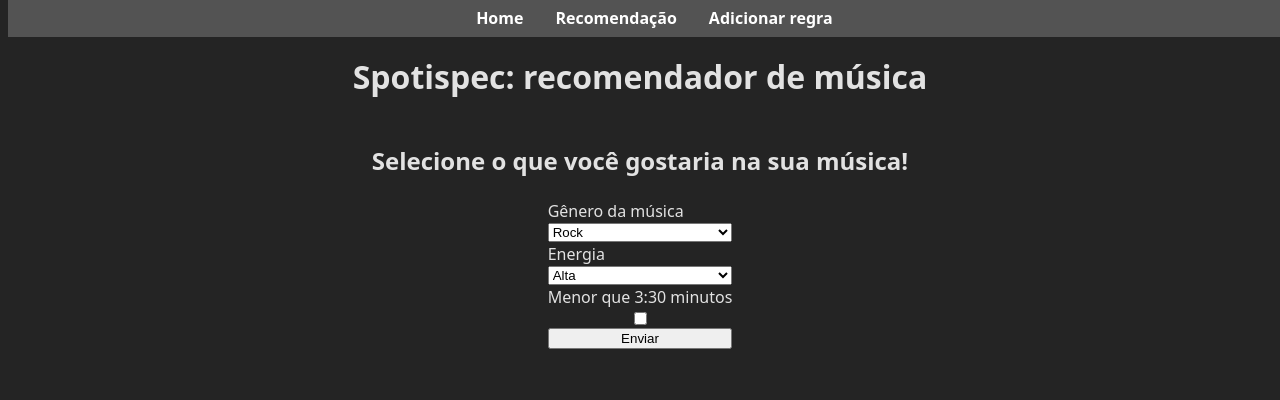
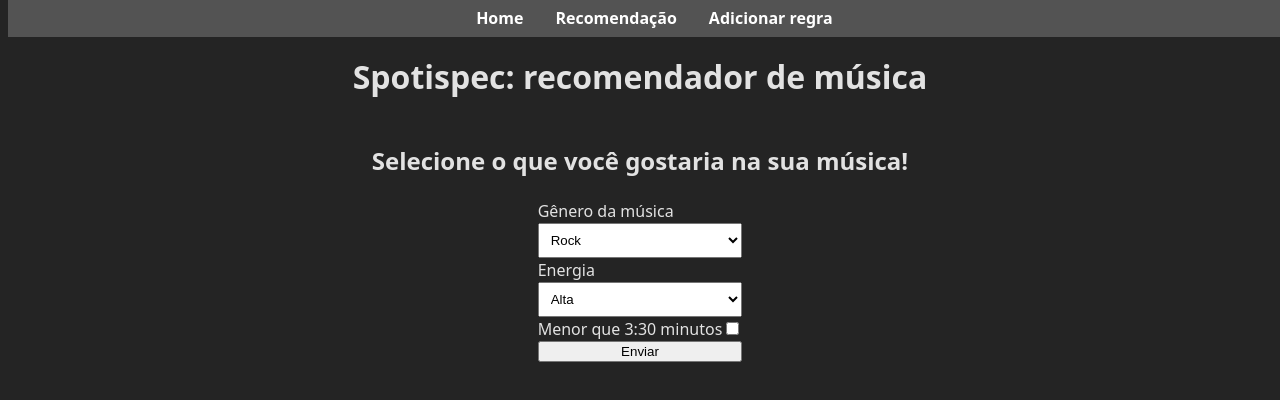
Before and after one commit to Versionaryy/front-spotispec, a React (Vite) app: page /recommend in a window 1280 px wide. Shown: the top 400 px of the page. Built offline with nearby package versions, Linux system fonts and the light colour scheme.

Commit message:
feat: novos gêneros válidos 2

```diff
--- a/src/pages/Recommend.jsx
+++ b/src/pages/Recommend.jsx
@@ -64,22 +64,26 @@
         ) : (!isLoading && song == null) ? (
             <form onSubmit={(e) => { e.preventDefault(); const fd = new FormData(e.target); postRecommendation(fd); }} style={{display: 'flex', flexDirection: 'column'}}>
             <label htmlFor="genero">Gênero da música</label>
-            <select name="genero" id="genero">
-                <option value="Rock">Rock</option>
-                <option value="Pop">Pop</option>
-                <option value="Hip Hop">Hip Hop</option>
-                <option value="Eletrônica">Eletrônica</option>
-            </select>
+                    <select name="genero" id="genero" style={{width: '100%', padding: '0.5rem'}}>
+                        <option value="Rock">Rock</option>
+                        <option value="Pop">Pop</option>
+                        <option value="Hip-Hop">Hip-Hop</option>
+                        <option value="Metal">Metal</option>
+                        <option value="MPB">MPB</option>
+                        <option value="Sertanejo">Sertanejo</option>
+                        <option value="Eletrônica">Eletrônica</option>
+                    </select>
 
             <label htmlFor="energia">Energia</label>
-            <select name="energia" id="energia">
+            <select name="energia" id="energia" style={{width: '100%', padding: '0.5rem'}}>
                 <option value="Alta">Alta</option>
                 <option value="Média">Média</option>
                 <option value="Baixa">Baixa</option>
             </select>
-
-            <label htmlFor="curta">Menor que 3:30 minutos</label>
-            <input type="checkbox" name="curta" id="curta" />
+            <div>
+                <label htmlFor="curta">Menor que 3:30 minutos</label>
+                <input type="checkbox" name="curta" id="curta"/>
+            </div>
             <button type="submit">Enviar</button>
         </form>
         ) : (
```
